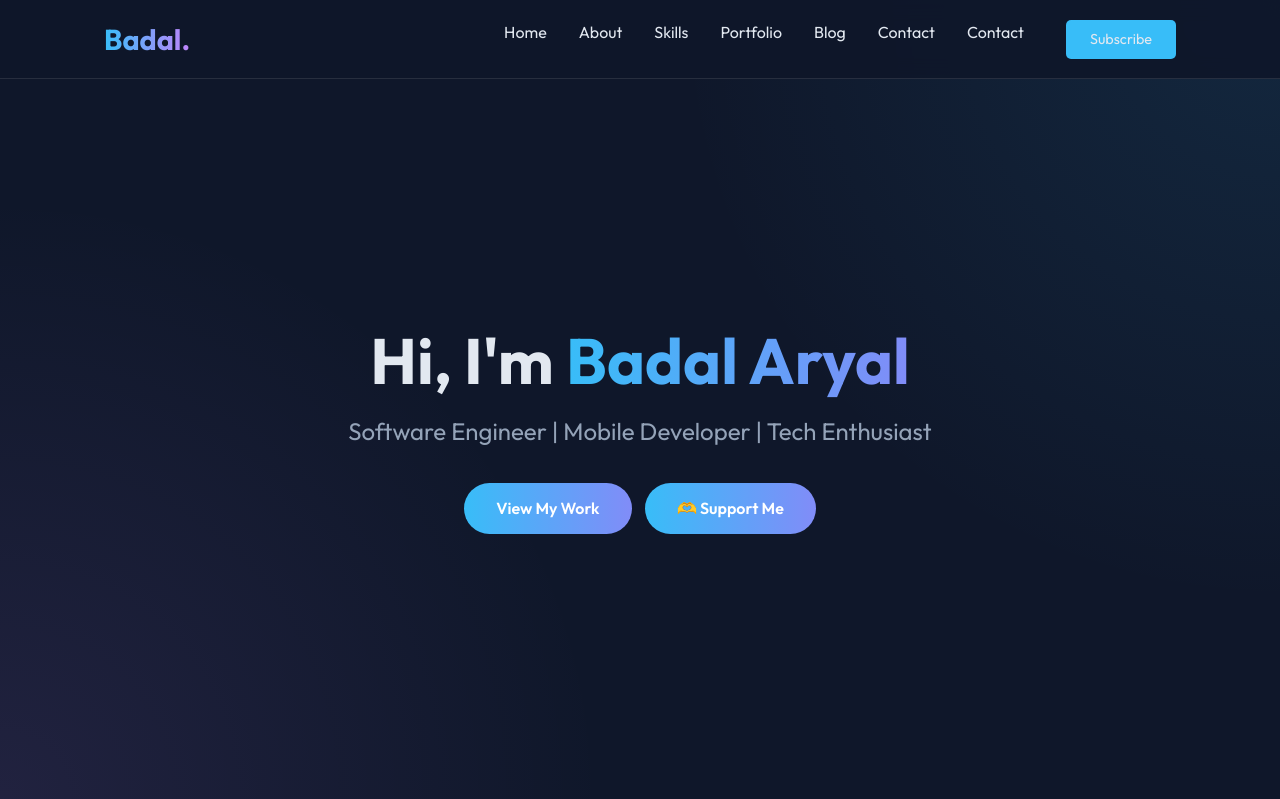
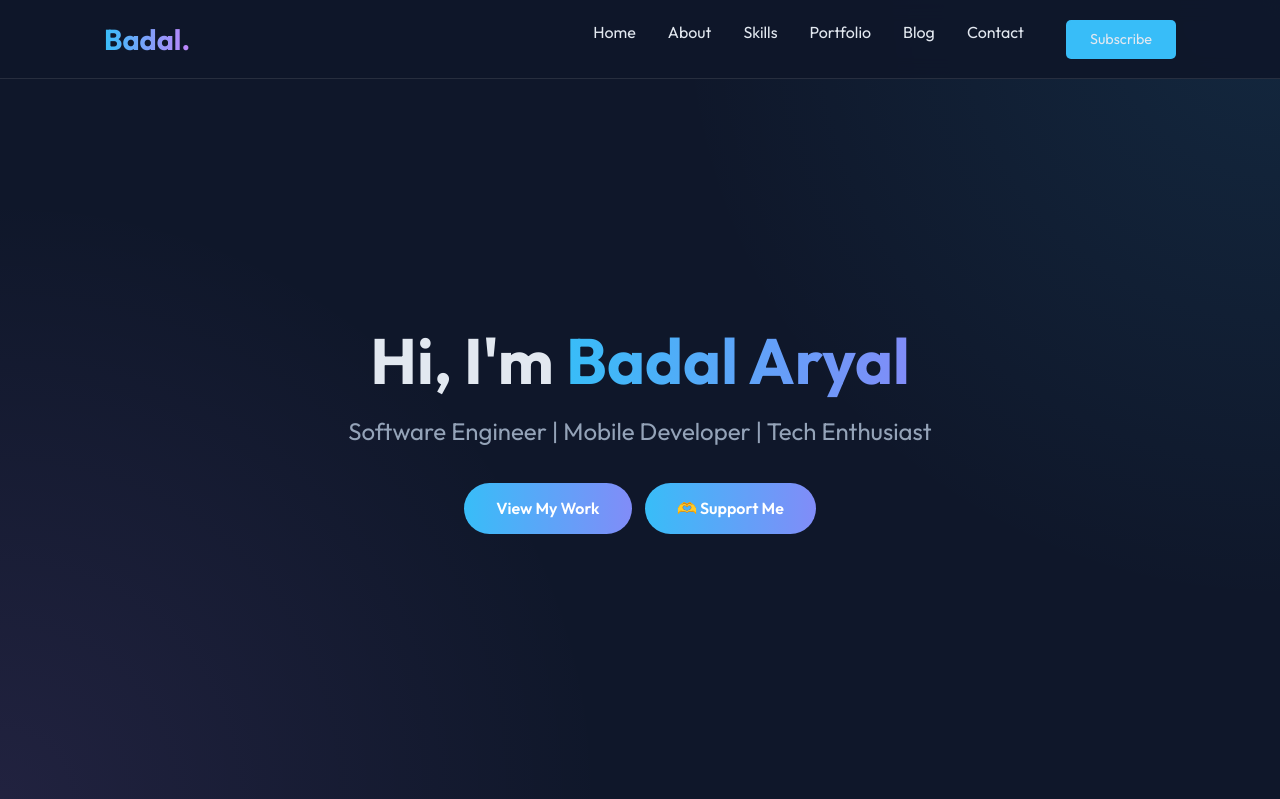
Before and after one commit to badalaryal11/personal-blog, a Django app: page / in a window 1280 px wide. Shown: the top 799 px of the page. Run offline with Django 4.2, Linux system fonts and the light colour scheme; data comes from the database, SQL or seed files in the repository; data that the repository does not hold is empty.

Commit message:
Remove duplicate Contact link from navbar

```diff
--- a/blog/templates/blog/base.html
+++ b/blog/templates/blog/base.html
@@ -33,7 +33,7 @@
                 <li><a href="{% url 'home' %}#portfolio">Portfolio</a></li>
                 <li><a href="{% url 'home' %}#blog">Blog</a></li>
                 <li><a href="{% url 'home' %}#contact">Contact</a></li>
-                <li><a href="{% url 'home' %}#contact">Contact</a></li>
+
                 <li><a href="#newsletter" class="btn btn-small" style="margin-left: 10px;">Subscribe</a></li>
             </ul>
             <div class="burger">
```
